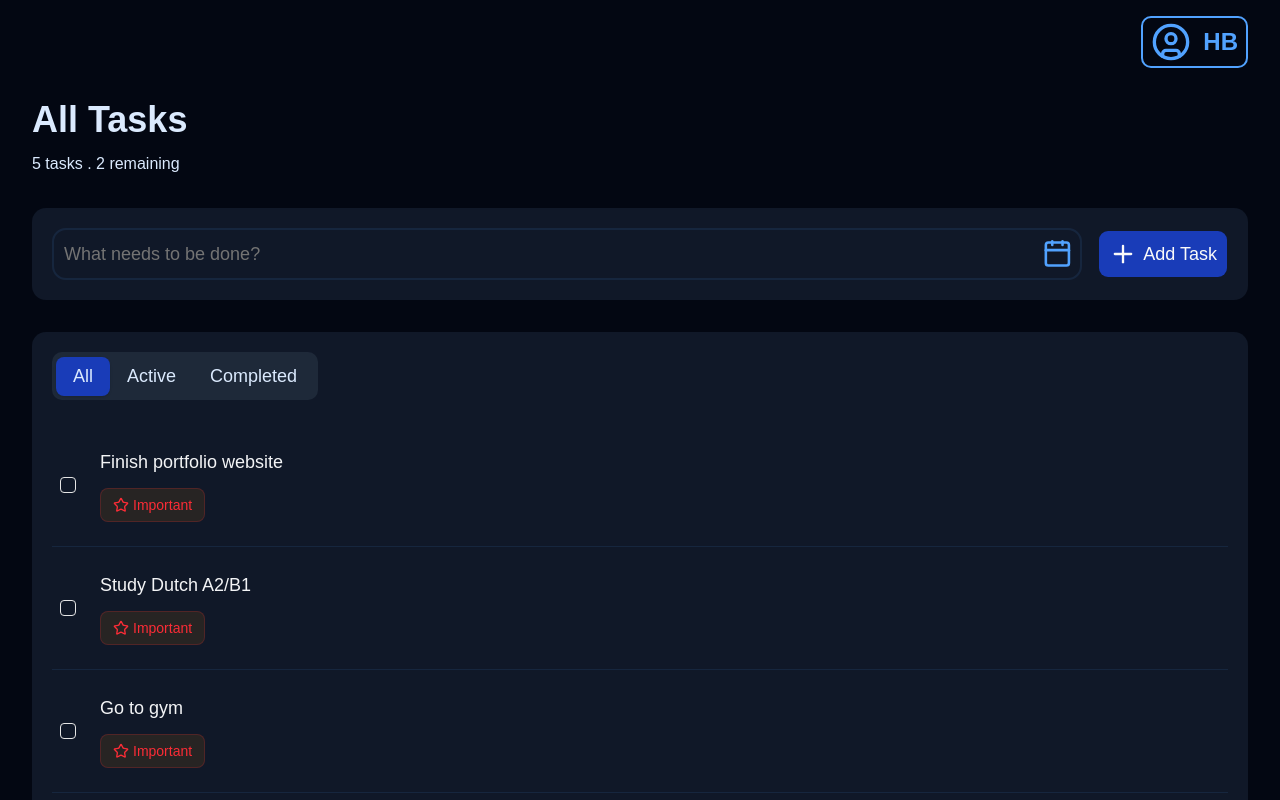
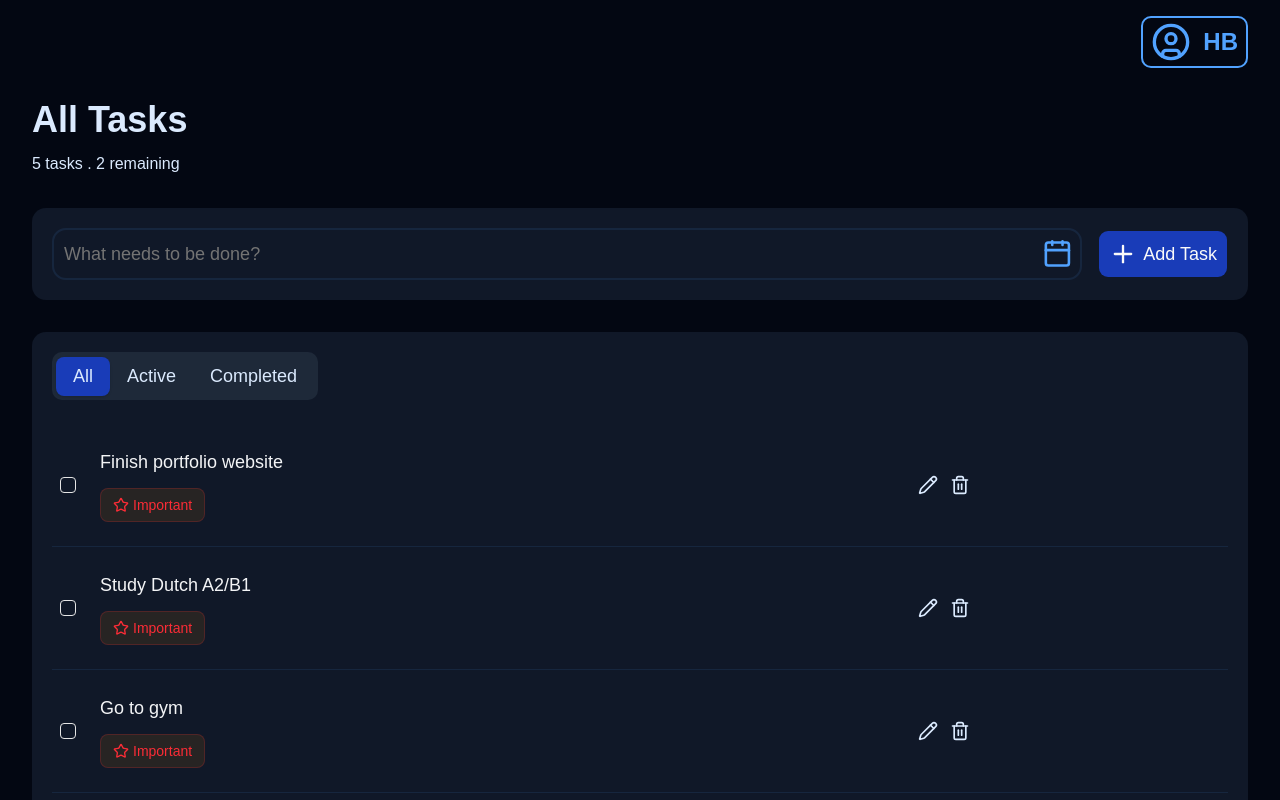
Before and after one commit to HashirBaig/todo-universe, a React (Vite) app: page / in a window 1280 px wide. Shown: the top 800 px of the page. Built offline with nearby package versions, Linux system fonts and the light colour scheme.

Commit message:
added action buttons

```diff
--- a/src/components/DataTable/DataTable.tsx
+++ b/src/components/DataTable/DataTable.tsx
@@ -28,7 +28,7 @@ function DataTable<TData extends RowData>({
 
   return (
     <div className="mt-4">
-      <div className=" border-gray-800 overflow-hidden">
+      <div className=" border-gray-800 rounded-2xl overflow-hidden">
         <Table className="table-fixed">
           <TableBody>
             {table.getRowModel().rows?.length ? (
@@ -36,7 +36,7 @@ function DataTable<TData extends RowData>({
                 <TableRow
                   key={row.id}
                   data-state={row.getIsSelected() && "selected"}
-                  className="text-blue-100 text-md border-b-blue-400/10 hover:bg-blue-100/5"
+                  className="text-blue-100 text-md border-b-blue-400/10 hover:bg-blue-100/5 data-[state=selected]:bg-blue-400/10"
                 >
                   {row?.getVisibleCells()?.map((cell) => (
                     <TableCell
--- a/src/components/DataTable/columns.tsx
+++ b/src/components/DataTable/columns.tsx
@@ -1,12 +1,19 @@
 import { createColumnHelper } from "@tanstack/react-table";
 import { Checkbox } from "@/components/ui/checkbox";
 import { Badge } from "@/components/ui/badge";
-import { Star } from "lucide-react";
+import { Star, Pencil, Trash } from "lucide-react";
 
 import { type TypeTaskList } from "@/lib/const";
 import { type DataTableFeatures } from "./DataTableFeatures";
 
 const columnHelper = createColumnHelper<DataTableFeatures, TypeTaskList>();
+
+const handleOnClick = (
+  e: React.MouseEvent<SVGSVGElement>,
+  task: TypeTaskList,
+) => {
+  console.log("clicked task: ", task);
+};
 
 export const columns = columnHelper.columns([
   columnHelper.display({
@@ -47,4 +54,21 @@ export const columns = columnHelper.columns([
       </div>
     ),
   }),
+
+  columnHelper.display({
+    id: "actions",
+    header: "Action",
+    cell: ({ row }) => (
+      <div className="flex items-center justify-center gap-3">
+        <Pencil
+          className="text-blue-100 size-5 hover:text-blue-400 cursor-pointer"
+          onClick={(e) => handleOnClick(e, row.original)}
+        />
+        <Trash
+          className="text-blue-100 size-5 hover:text-red-400 cursor-pointer"
+          onClick={(e) => handleOnClick(e, row.original)}
+        />
+      </div>
+    ),
+  }),
 ]);
```
